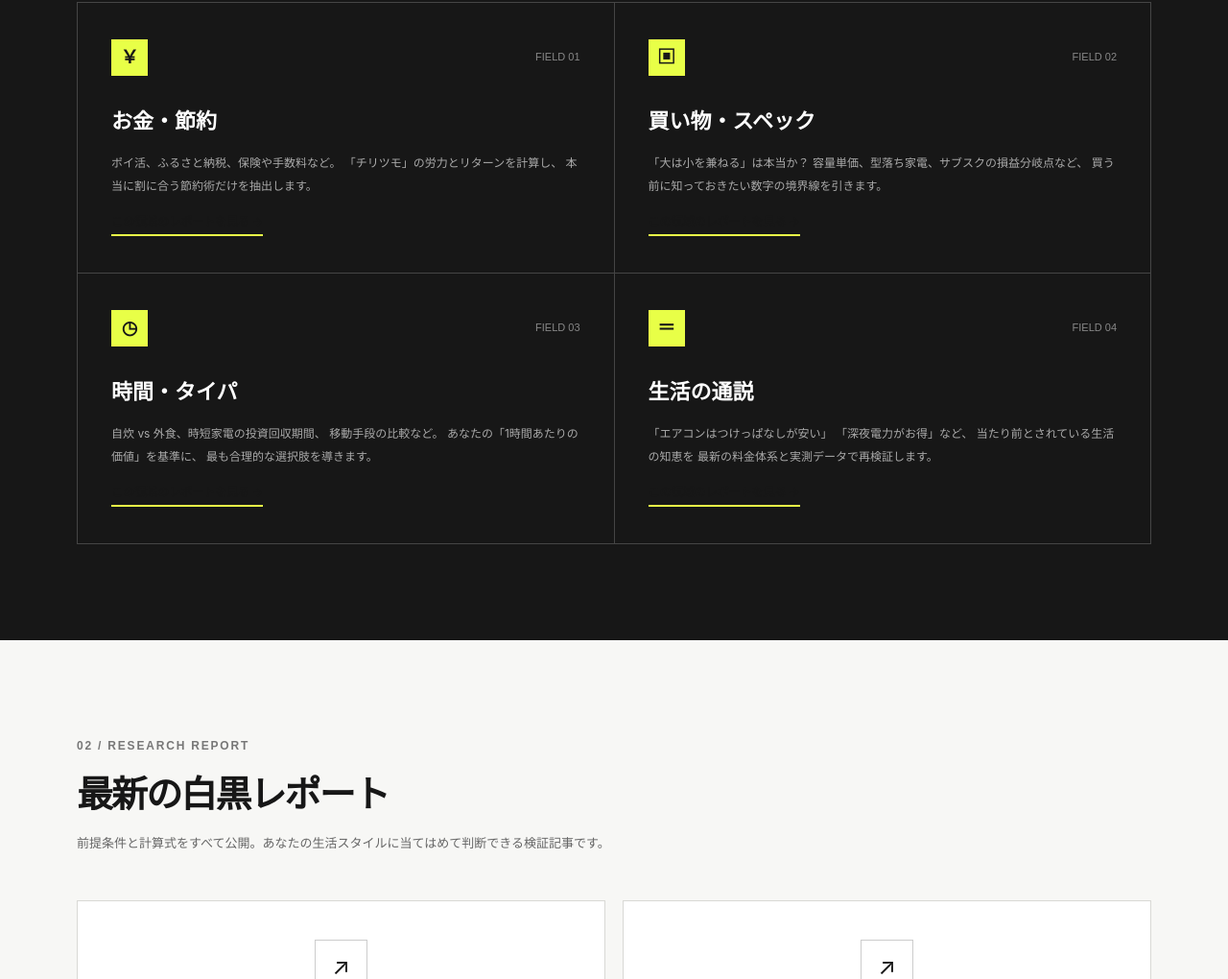
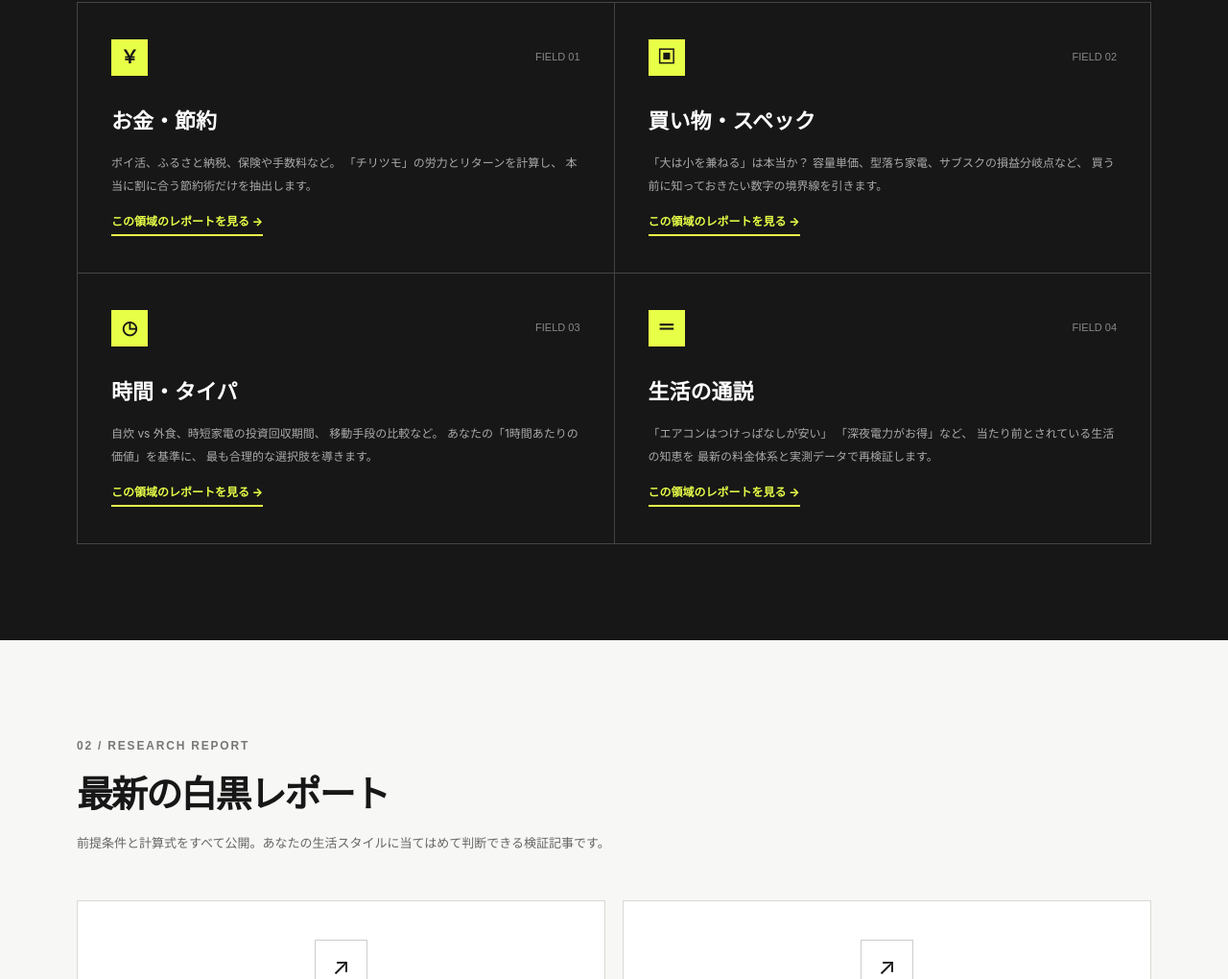
Before and after one commit to ai-kenkyubu/shirokuro-lab, a plain HTML site: page index.html in a window 1280 px wide. Shown: the part 1805-2825 px from the top of the page at 96% size. Drawn offline with Linux system fonts and the light colour scheme.

Commit message:
Add files via upload

```diff
--- a/index.html
+++ b/index.html
@@ -603,7 +603,7 @@ img{max-width:100%}
 html,body{overflow-x:clip}
 
 
-    .cat-link{display:inline-block;margin-top:14px;font-size:12px;font-weight:800;color:var(--black);border-bottom:2px solid var(--accent);padding-bottom:2px;text-decoration:none}
+    .cat-link{display:inline-block;margin-top:14px;font-size:12px;font-weight:800;color:var(--accent);border-bottom:2px solid var(--accent);padding-bottom:2px;text-decoration:none}
     .cat-link:hover{opacity:.65}
 </style>
 </head>
```
